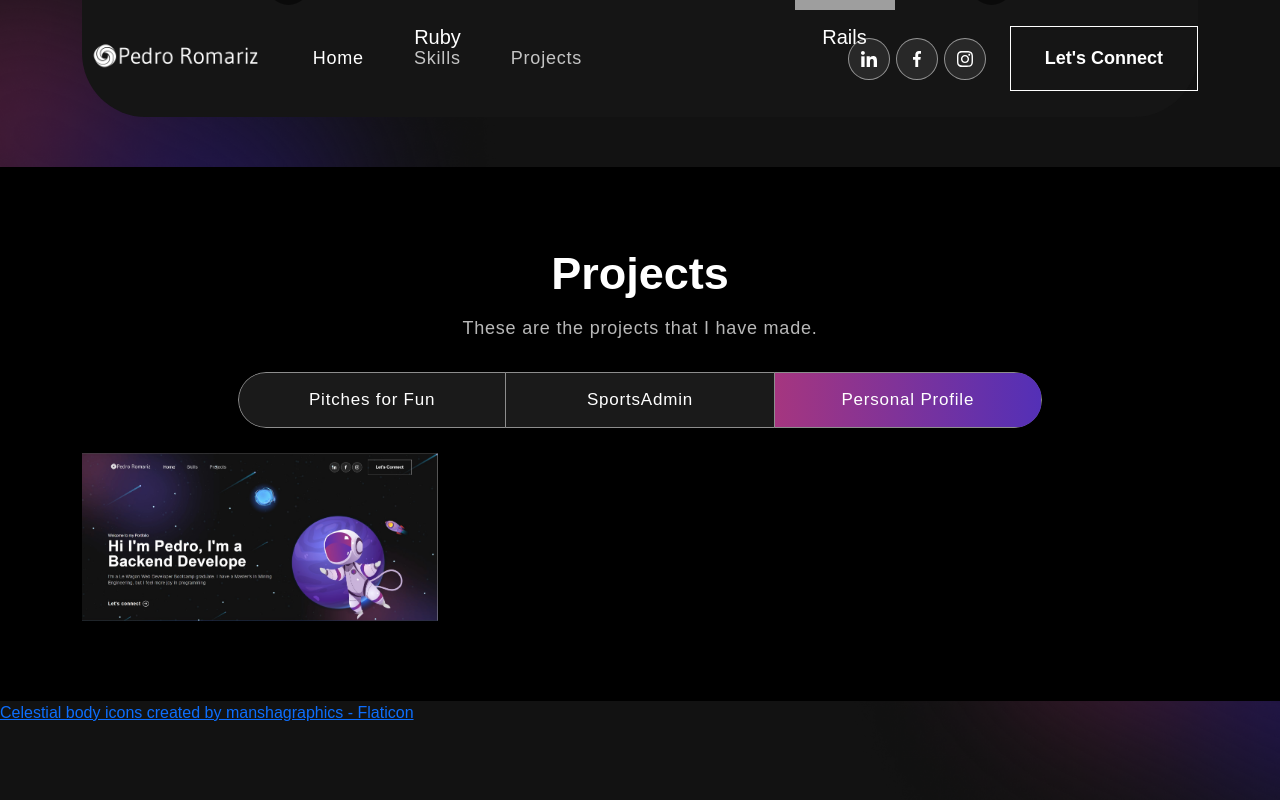
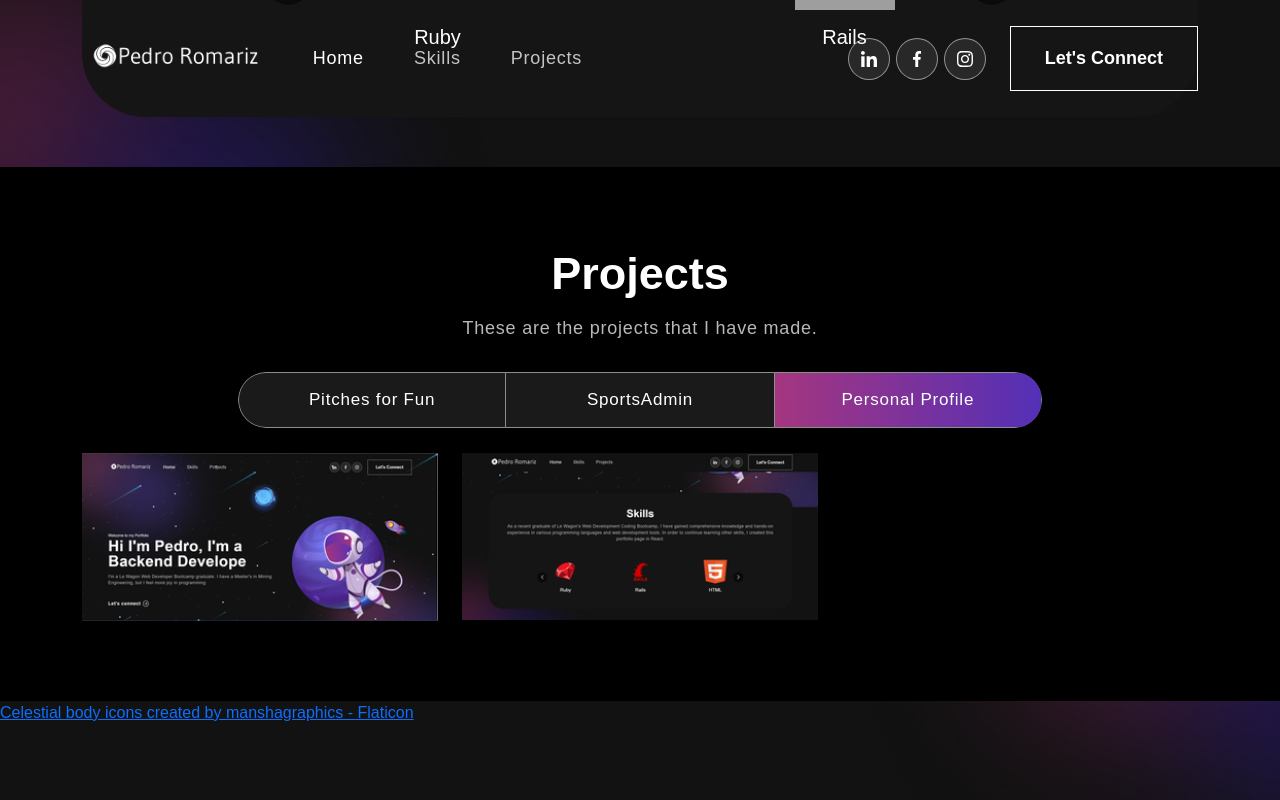
Before and after one commit to Pedroroma26/personal-profile, a React (Create React App) app: page / in a window 1280 px wide. Both pictures are taken after a click on the tab "Personal Profile". Shown: the part 1080-1880 px from the top of the page. Built offline with nearby package versions, Linux system fonts and the light colour scheme; grey boxes are pictures that could not be loaded.

Commit message:
images done

```diff
--- a/src/components/Projects.js
+++ b/src/components/Projects.js
@@ -12,7 +12,7 @@ import proj2Img3 from "../assets/img/proj2img3.png";
 import proj2Img4 from "../assets/img/proj2img4.png";
 import proj2Img5 from "../assets/img/proj2img5.png";
 import proj3Img1 from "../assets/img/proj3img1.png";
-
+import proj3Img2 from "../assets/img/proj3img2.png";
 
 
 
@@ -74,6 +74,11 @@ export const Projects = () => {
       description: "A web application that allows competition organizers to manage compatitions, sign-up teams, and allows the referres to do a game report more efficiently",
       imgUrl: proj3Img1,
     },
+    {
+      title: "Personal Profile",
+      description: "A web application that allows competition organizers to manage compatitions, sign-up teams, and allows the referres to do a game report more efficiently",
+      imgUrl: proj3Img2,
+    },
   ];
 
   return (
@@ -129,7 +134,7 @@ export const Projects = () => {
                         .map((project, index) => {
                           return (
                             <Col key={index} md={4}>
-                              <img src={project.imgUrl} alt={project.title} style={{ borderTop: '25px solid black', display: 'block', margin: '0 auto' }} />
+                              <img src={project.imgUrl} alt={project.title} style={{ borderTop: '25px solid black' }} />
                             </Col>
                           );
                         })}
```
Also changed, not shown: src/assets/img/proj3img1.png, src/assets/img/proj3img2.png (added).
